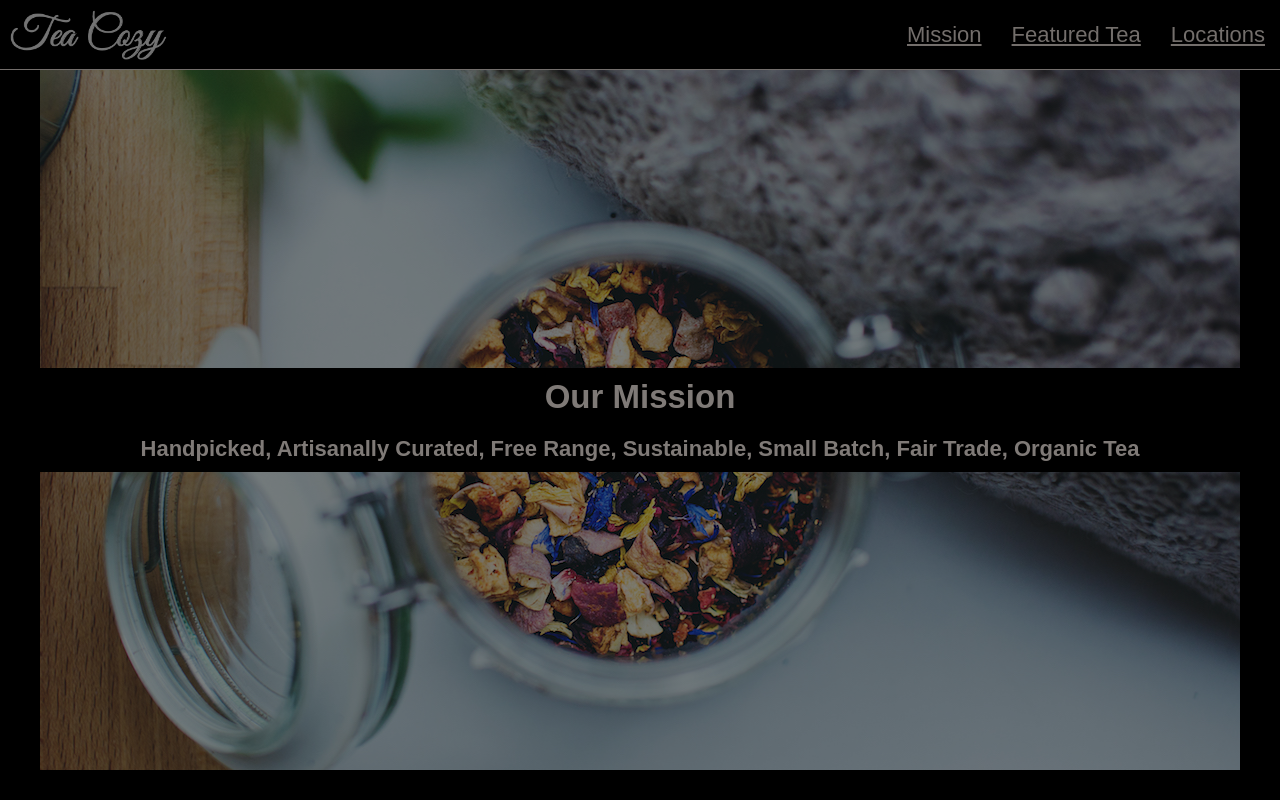
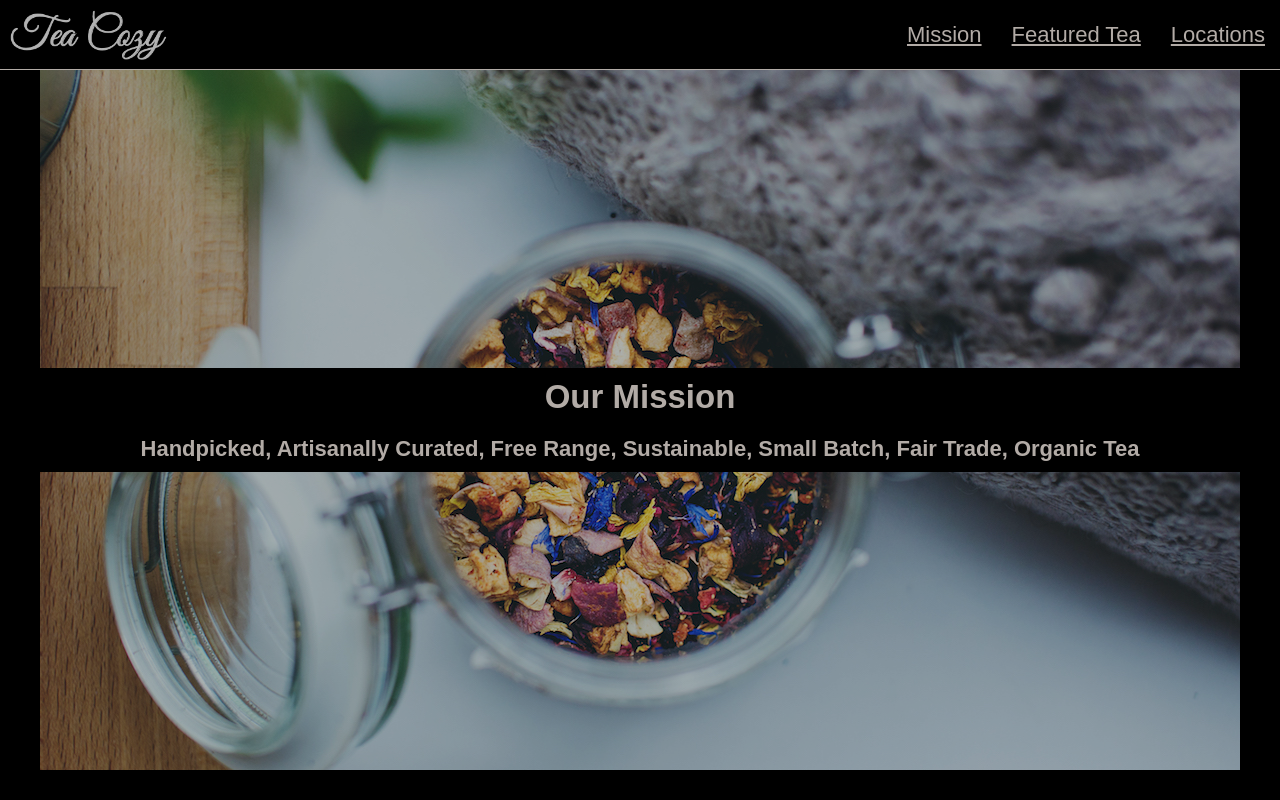
Before and after one commit to brianaprice05/tea_shop, a plain HTML site: page index.html in a window 1280 px wide. Shown: the top 800 px of the page. Drawn offline with Linux system fonts and the light colour scheme.

Commit message:
Updated opacity to brighten site

```diff
--- a/css/style.css
+++ b/css/style.css
@@ -5,7 +5,7 @@ html {
 
 body, header {
   background-color: black;
-  opacity: 0.5; /* Reduced from stated Spec value of 0.9 to mirror appearance of Spec sheet */
+  opacity: 0.7; /* Reduced from stated Spec value of 0.9 to mirror appearance of Spec sheet */
   color: seashell;
   text-align: center;
 }
@@ -15,7 +15,7 @@ header {
   z-index: 10;
   border-bottom: 1px solid seashell;
   width: 100%;
-  opacity: 0.9;
+  opacity: 1.4;
   color: seashell;
   text-align: center;
 }
```
